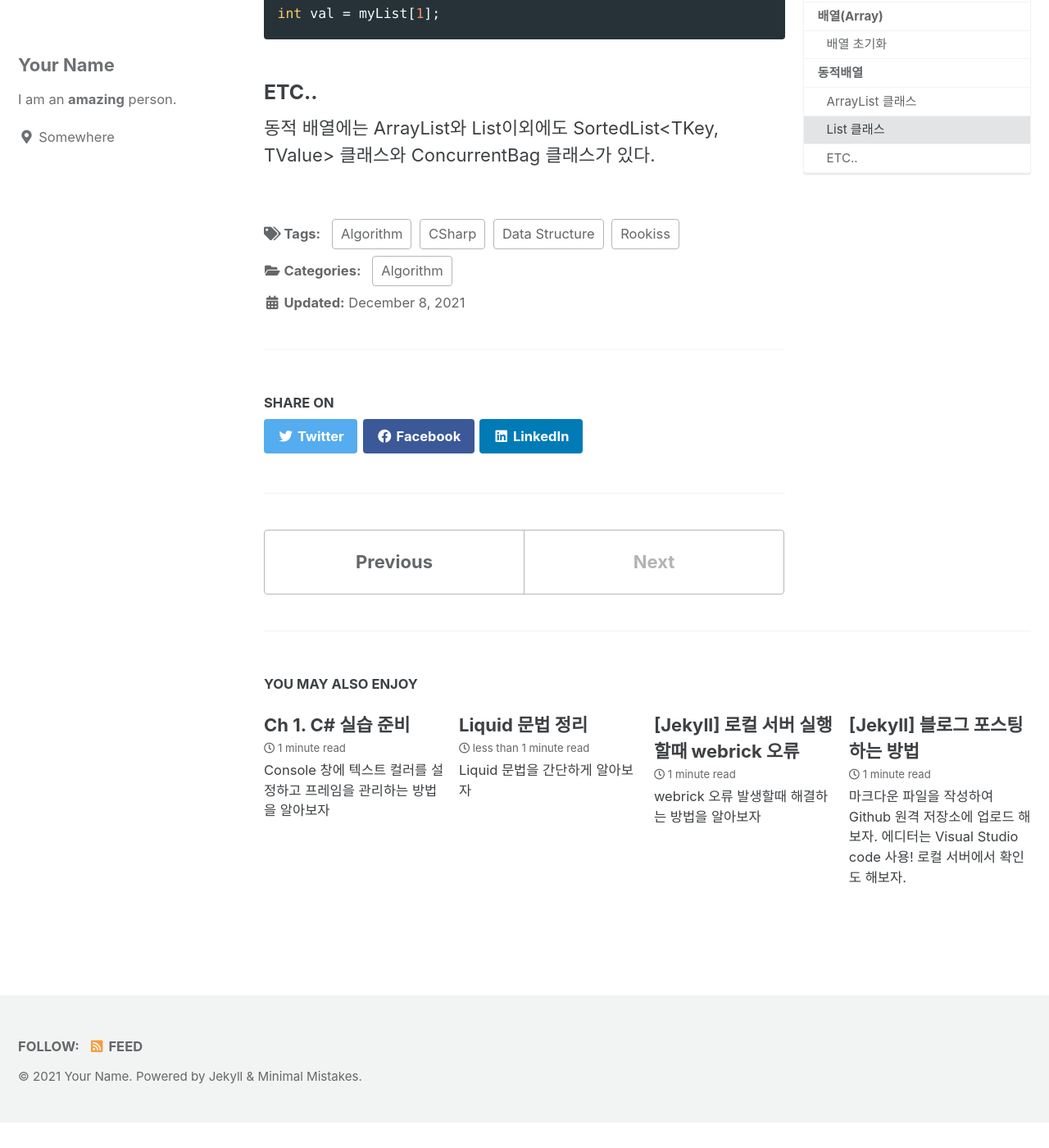
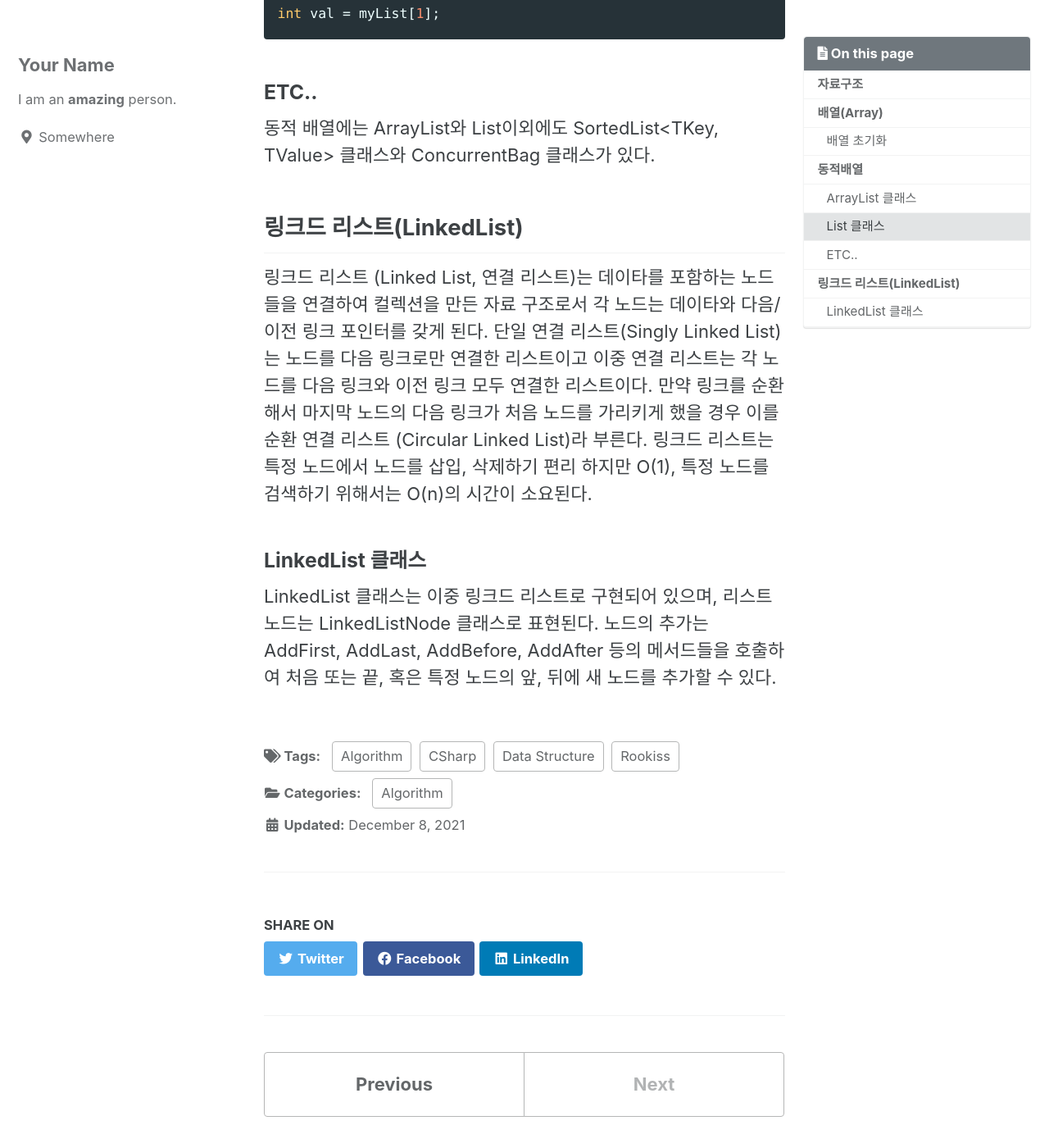
Before and after one commit to jongkyuu/jongkyuu.github.io, a Jekyll site: the page built from _posts/2021-12-08-part2-ch2_1_Array.md, in a window 1280 px wide and 1400 px high, scrolled down 3932 px. Shown: the whole window at 82% size. Built offline with Jekyll 4.4.1, drawn with Linux system fonts in a browser that asks for light colours; cached includes are drawn as plain includes; before the commit the page ends 5301 px from its top, so only the background shows below that.

Commit message:
ch2 linkedList 추가

```diff
--- a/_posts/2021-12-08-part2-ch2_1_Array.md
+++ b/_posts/2021-12-08-part2-ch2_1_Array.md
@@ -105,3 +105,12 @@ int val = myList[1];
 ### ETC..
 
 동적 배열에는 ArrayList와 List<T>이외에도 SortedList<TKey, TValue> 클래스와 ConcurrentBag 클래스가 있다.
+
+## 링크드 리스트(LinkedList)
+
+링크드 리스트 (Linked List, 연결 리스트)는 데이타를 포함하는 노드들을 연결하여 컬렉션을 만든 자료 구조로서 각 노드는 데이타와 다음/이전 링크 포인터를 갖게 된다. 단일 연결 리스트(Singly Linked List)는 노드를 다음 링크로만 연결한 리스트이고 이중 연결 리스트는 각 노드를 다음 링크와 이전 링크 모두 연결한 리스트이다. 만약 링크를 순환해서 마지막 노드의 다음 링크가 처음 노드를 가리키게 했을 경우 이를 순환 연결 리스트 (Circular Linked List)라 부른다.
+링크드 리스트는 특정 노드에서 노드를 삽입, 삭제하기 편리 하지만 O(1), 특정 노드를 검색하기 위해서는 O(n)의 시간이 소요된다.
+
+### LinkedList<T> 클래스
+
+LinkedList 클래스는 이중 링크드 리스트로 구현되어 있으며, 리스트 노드는 LinkedListNode 클래스로 표현된다. 노드의 추가는 AddFirst, AddLast, AddBefore, AddAfter 등의 메서드들을 호출하여 처음 또는 끝, 혹은 특정 노드의 앞, 뒤에 새 노드를 추가할 수 있다.
```
